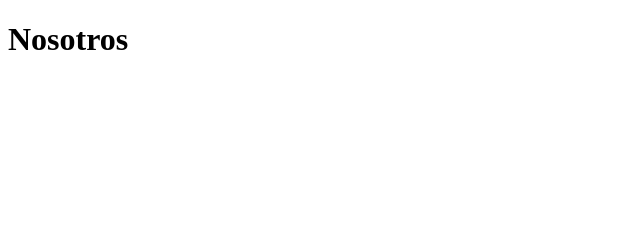
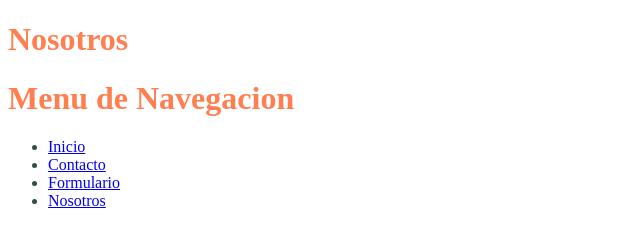
Before and after one commit to daniela7869/PRACTICAGIT2, a plain HTML site: page internas/nosotros.html in a window 1280 px wide. Shown: the whole page, without its empty margins (0-640 px from the left). Drawn offline with Linux system fonts and the light colour scheme.

Commit message:
Enlazando los html y los estilos

```diff
--- a/CSS/estilos.css
+++ b/CSS/estilos.css
@@ -0,0 +1,10 @@
+h1{
+    color:coral
+}
+li{
+    color:darkslategray
+}
+
+h2{
+    color:gold
+}
--- a/internas/nosotros.html
+++ b/internas/nosotros.html
@@ -4,9 +4,21 @@
     <meta charset="UTF-8">
     <meta http-equiv="X-UA-Compatible" content="IE=edge">
     <meta name="viewport" content="width=device-width, initial-scale=1.0">
-    <title>Document</title>
+    <link rel="stylesheet" href="../CSS/estilos.css">
+
+    <title>Nosotros</title>
 </head>
 <body>
     <h1>Nosotros</h1>
+    <h1>Menu de Navegacion</h1>
+    <nav>
+        <ul>
+            <li><a href="../index.html">Inicio</a></li>
+            <li><a href="contacto.html">Contacto</a></li>
+            <li><a href="formulario.html">Formulario</a></li>
+            <li><a href="nosotros.html">Nosotros</a></li>
+
+        </ul>
+    </nav>
 </body>
 </html>
```
Also changed, not shown: index.html (+22 -0 lines), internas/contacto.html (+12 -1 lines), internas/formulario.html (+11 -1 lines).
